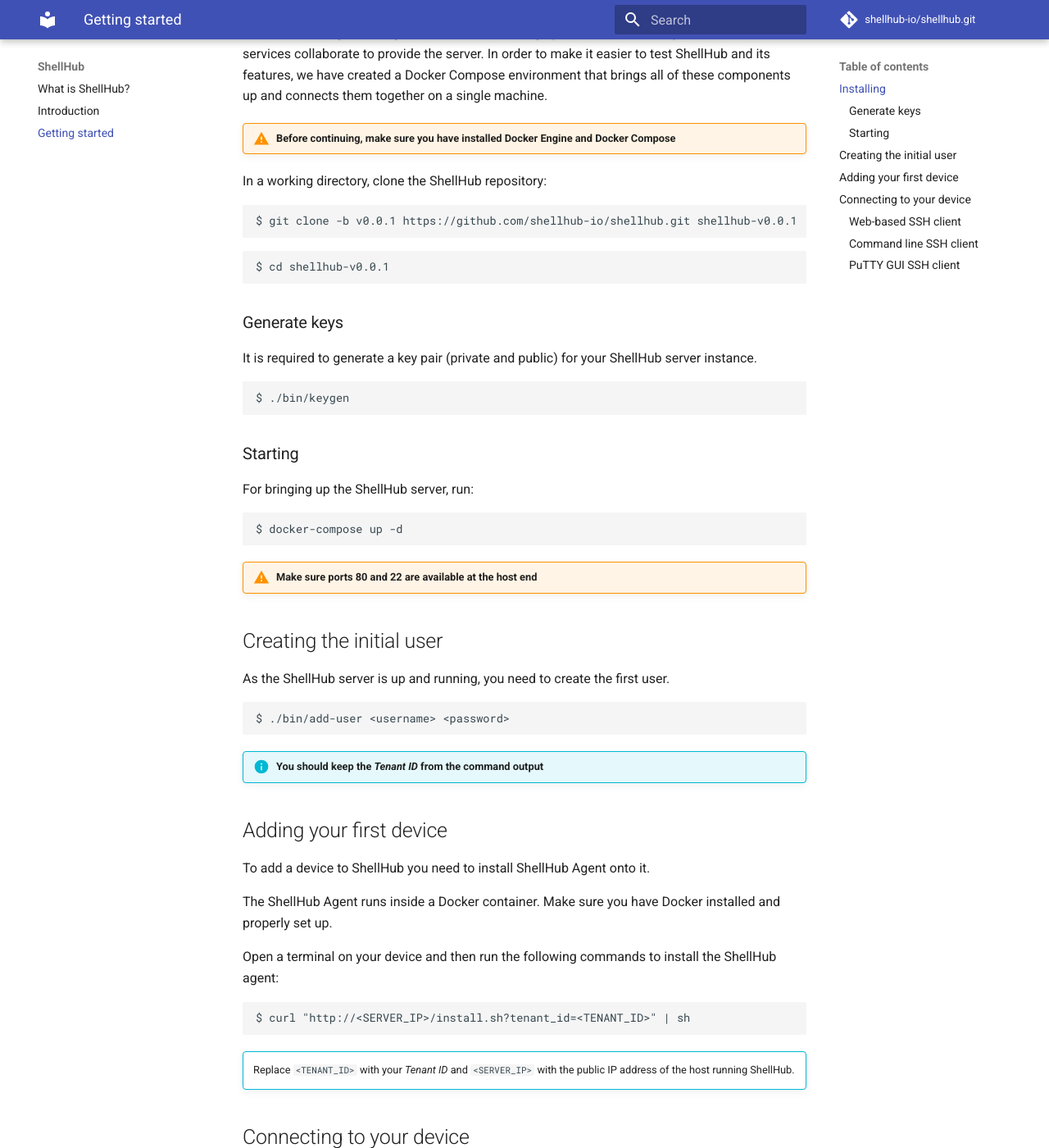
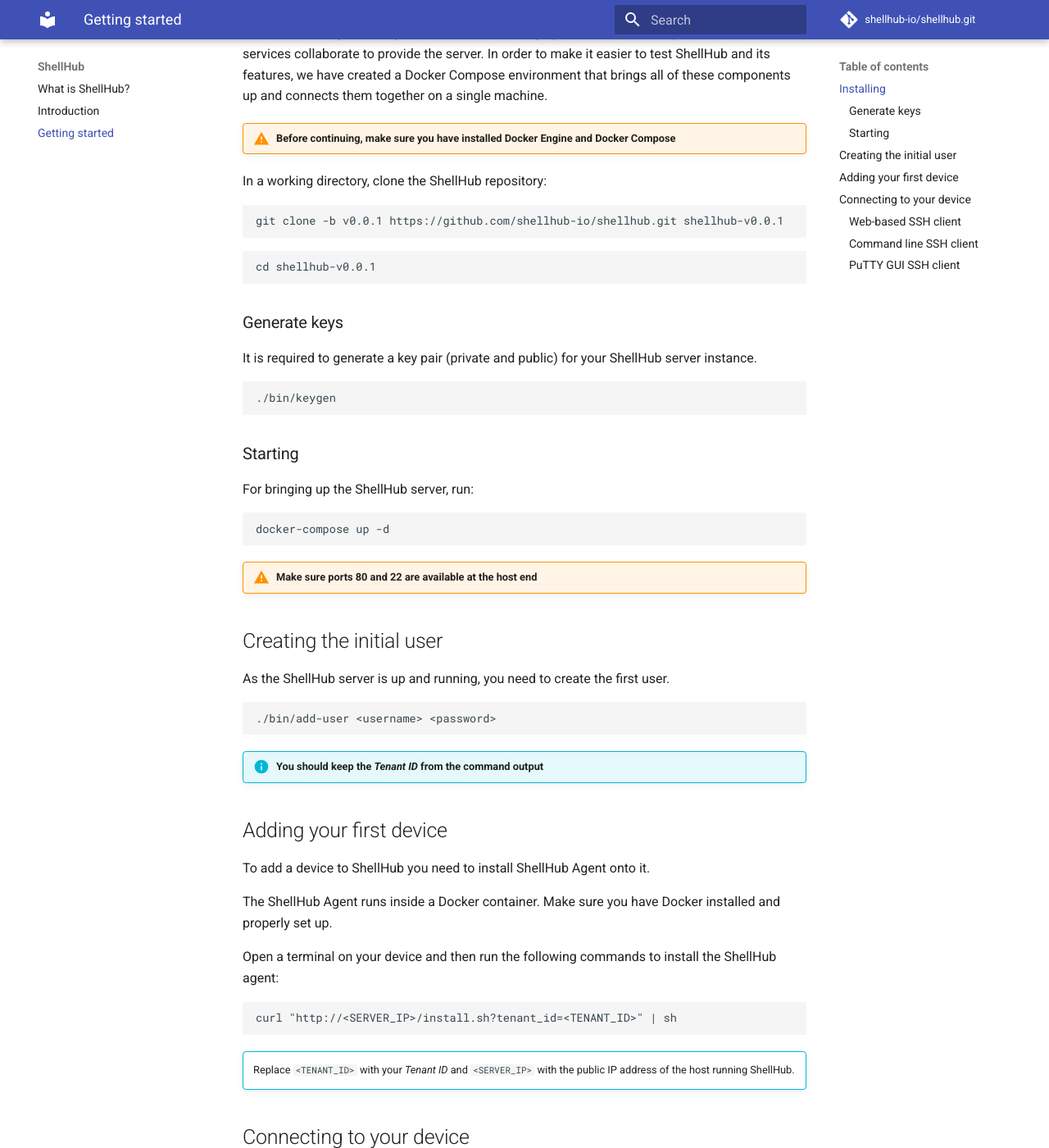
Before and after one commit to shellhub-io/shellhub-io.github.io, an MkDocs documentation site: the page built from docs/getting-started.md, in a window 1280 px wide and 1400 px high, scrolled down 336 px. Shown: the whole window at 82% size. Built offline with MkDocs 1.6.1 and Material for MkDocs 9.7.7, drawn with Linux system fonts in a browser that asks for light colours; comment, search, counter and statistics services are not loaded; some of the changed text lies outside the part shown.

Commit message:
Remove $ symbol from code block

````diff
--- a/docs/getting-started.md
+++ b/docs/getting-started.md
@@ -17,11 +17,11 @@
 In a working directory, clone the ShellHub repository:
 
 ```
-$ git clone -b v0.0.1 https://github.com/shellhub-io/shellhub.git shellhub-v0.0.1
+git clone -b v0.0.1 https://github.com/shellhub-io/shellhub.git shellhub-v0.0.1
 ```
 
 ```
-$ cd shellhub-v0.0.1
+cd shellhub-v0.0.1
 ```
 
 ### Generate keys
@@ -29,7 +29,7 @@
 It is required to generate a key pair (private and public) for your ShellHub server instance.
 
 ```
-$ ./bin/keygen
+./bin/keygen
 ```
 
 ### Starting
@@ -37,7 +37,7 @@
 For bringing up the ShellHub server, run:
 
 ```
-$ docker-compose up -d
+docker-compose up -d
 ```
 
 !!! warning "Make sure ports 80 and 22 are available at the host end"
@@ -47,7 +47,7 @@
 As the ShellHub server is up and running, you need to create the first user.
 
 ```
-$ ./bin/add-user <username> <password>
+./bin/add-user <username> <password>
 ```
 
 !!! info "You should keep the _Tenant ID_ from the command output"
@@ -62,7 +62,7 @@
 Open a terminal on your device and then run the following commands to install the ShellHub agent:
 
 ```
-$ curl "http://<SERVER_IP>/install.sh?tenant_id=<TENANT_ID>" | sh
+curl "http://<SERVER_IP>/install.sh?tenant_id=<TENANT_ID>" | sh
 ```
 
 !!! info ""
@@ -102,7 +102,7 @@
 Then, run the following command on your terminal:
 
 ```
-$ ssh <USER>@<SSHID>
+ssh <USER>@<SSHID>
 ```
 
 !!! note ""
````
